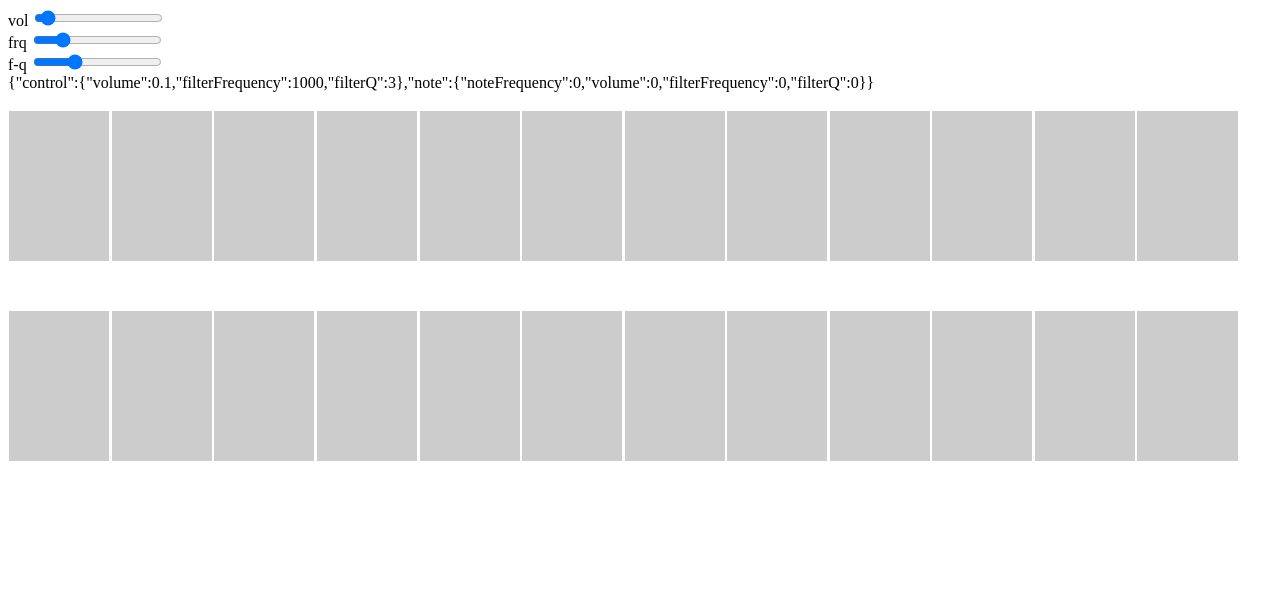
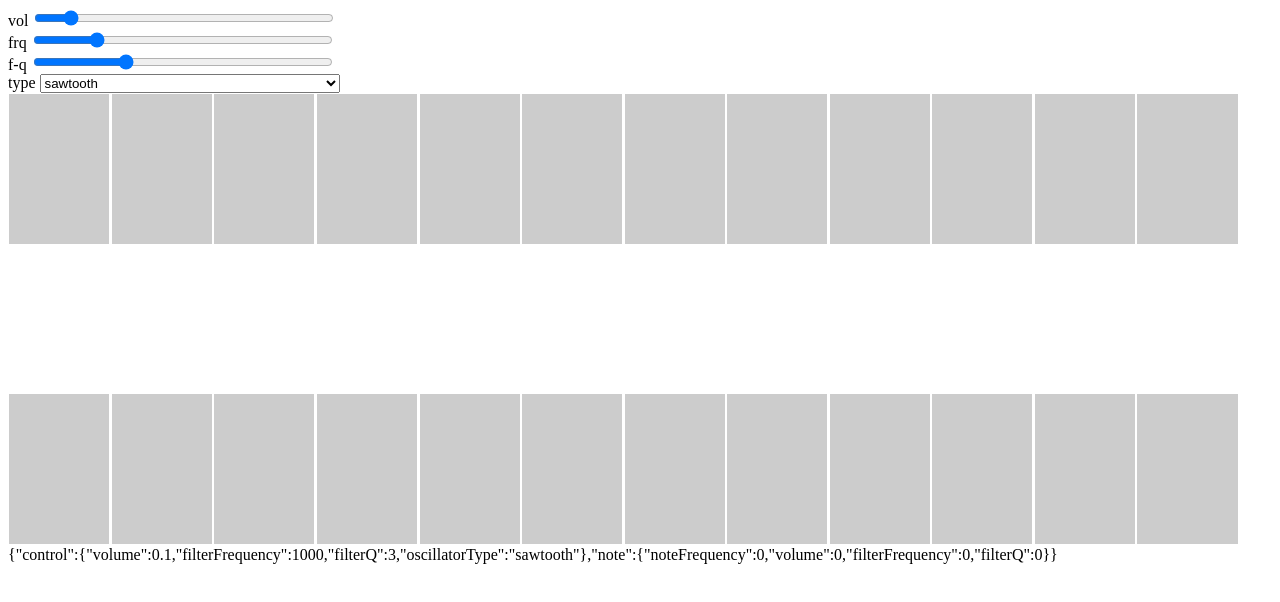
Before and after one commit to ettore-galli/web-synth, a plain HTML site: page index.html in a window 1280 px wide. Drawn offline with Linux system fonts and the light colour scheme.

Commit message:
oscillator type

```diff
--- a/index.html
+++ b/index.html
@@ -4,7 +4,7 @@
 <head>
     <meta charset="UTF-8">
     <meta name="viewport" content="width=device-width, initial-scale=1.0">
-    <title>Document</title>
+    <title>Web synth</title>
     <link rel="stylesheet" href="style.css">
     <script src="./synth-core.js"></script>
     <script src="./synth-scales.js"></script>
@@ -18,17 +18,24 @@
 <body>
     <div>
 
-        vol <input type="range" id="volume" min="0" max="2" value="0" step="0.01">
+        vol <input class="slider-big" type="range" id="volume" min="0" max="1" value="0" step="0.01">
         <br />
-        frq <input type="range" id="filter-frequency" min="0" max="5000" value="0" step="1">
+        frq <input class="slider-big" type="range" id="filter-frequency" min="0" max="5000" value="0" step="1">
         <br />
-        f-q <input type="range" id="filter-q" min="0" max="10" value="0" step="0.01">
+        f-q <input class="slider-big" type="range" id="filter-q" min="0" max="10" value="0" step="0.01">
         <br />
-        <div id="debug"></div>
+        type <select class="select-big" id="oscillator-type">
+            <option value="sine">sine</option>
+            <option value="square">square</option>
+            <option value="sawtooth">sawtooth</option>
+            <option value="triangle">triangle</option>
+        </select>
         <br />
         <div id="key-area-up" class="keys-grid-container"></div>
         <div id="space" class="keys-spacer"></div>
         <div id="key-area-down" class="keys-grid-container"></div>
+        <br />
+        <div id="debug" style="height: 100px;"></div>
     </div>
 </body>
 <script>
--- a/style.css
+++ b/style.css
@@ -1,11 +1,21 @@
 .keys-grid-container {
     padding: 0px;
 }
+
 .keys-spacer {
     padding: 0px;
-    height: 200px;
+    height: 300px;
 }
+
 .keys-grid-element {
     float: left;
     margin: 0.1%;
 }
+
+.slider-big {
+    width: 300px;
+}
+
+.select-big {
+    width: 300px;
+}
--- a/synth-control.js
+++ b/synth-control.js
@@ -1,14 +1,15 @@
 'use strict'
 
 
-class SynthUIStateManager {
+class WebSynthControl {
     constructor(window) {
-        this.synth = new WebSynth(window);
+        this.synth = new WebSynthCore(window);
         this.state = {
             control: {
                 volume: 0.1,
                 filterFrequency: 1000,
                 filterQ: 3,
+                oscillatorType: "sawtooth"
             },
             note: {
                 noteFrequency: 0,
@@ -44,6 +45,9 @@ class SynthUIStateManager {
         }
         this.setControlFilterQ = (value) => {
             this.updateState("control", { ...this.state.control, filterQ: value });
+        }
+        this.setControlOscillatorType = (value) => {
+            this.updateState("control", { ...this.state.control, oscillatorType: value });
         }
 
         this.playNote = (noteFrequency, volume) => {
@@ -81,6 +85,7 @@ class SynthUIStateManager {
         this.sendStateToSynth = (state, synth) => {
             synth.setFilterFrequency(state.note.filterFrequency);
             synth.setFilterQ(state.note.filterQ);
+            synth.setOscillatorType(state.control.oscillatorType);
             synth.playNote(state.note.noteFrequency, state.note.volume);
         }
 
--- a/synth-core.js
+++ b/synth-core.js
@@ -1,6 +1,6 @@
 'use strict';
 
-class WebSynth {
+class WebSynthCore {
 
     constructor(
         window
@@ -11,7 +11,7 @@ class WebSynth {
         this.audioContext = new AudioContext();
 
         this.oscillator = this.audioContext.createOscillator();
-        this.oscillator.type = "sawtooth";
+        this.oscillator.type = null;
 
         this.filter = this.audioContext.createBiquadFilter();
         this.filter.type = 'lowpass';
--- a/synth-ui.js
+++ b/synth-ui.js
@@ -50,26 +50,28 @@ function buildPadKeyboard(noteMap, synthState, numberOfKeys, keyAreaId) {
 }
 
 
-function sendStateToUI(state, volumeController, filterFrequency, filterQ) {
+function sendStateToUI(state, volumeController, filterFrequency, filterQ, oscillatorType) {
     document.getElementById("debug").innerHTML = JSON.stringify(state);
 
     volumeController.value = state.control.volume;
     filterFrequency.value = state.control.filterFrequency;
     filterQ.value = state.control.filterQ;
+    oscillatorType.value = state.control.oscillatorType;
 }
 
 function initSynth(window, document) {
-    const synthUIStateManager = new SynthUIStateManager(window);
+    const synthUIStateManager = new WebSynthControl(window);
     const scales = new Scales();
     const volumeController = document.getElementById('volume');
     const filterFrequency = document.getElementById('filter-frequency');
     const filterQ = document.getElementById('filter-q');
+    const oscillatorType = document.getElementById('oscillator-type');
 
-    sendStateToUI(synthUIStateManager.getState(), volumeController, filterFrequency, filterQ)
+    sendStateToUI(synthUIStateManager.getState(), volumeController, filterFrequency, filterQ, oscillatorType)
 
     synthUIStateManager.addUppdateSubscriber(
         (state) => {
-            sendStateToUI(state, volumeController, filterFrequency, filterQ);
+            sendStateToUI(state, volumeController, filterFrequency, filterQ, oscillatorType);
         }
     );
 
@@ -88,6 +90,10 @@ function initSynth(window, document) {
     }
     );
 
+    oscillatorType.addEventListener('input', function () {
+        synthUIStateManager.setControlOscillatorType(this.value);
+    }
+    );
     const noteMap = scales.pentathonicNoteMap;
     const numberOfKeys = noteMap.length;
 
```
